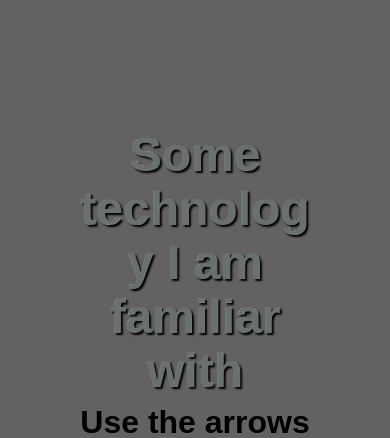
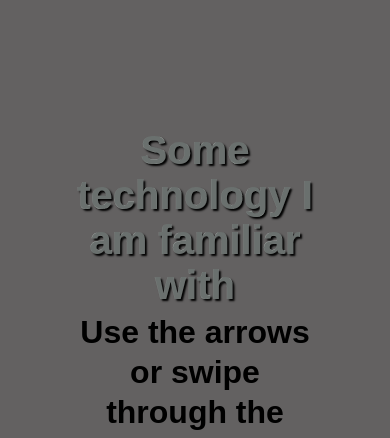
Before and after one commit to DMosca2021/devin_mosca, a React (Create React App) app in the folder client/: page / in a window 390 px wide. Shown: the part 2180-2618 px from the top of the page. Built offline with nearby package versions, Linux system fonts and the light colour scheme; a web font is replaced by a local one.

Commit message:
Added media queries for background image and skills title font

```diff
--- a/client/src/App.scss
+++ b/client/src/App.scss
@@ -87,7 +87,15 @@ p {
   background-color: rgba(128, 128, 128, 0.5);
 }
 
-// Project component styling
+@media screen and (max-width: 768px) {
+  body {
+    background-image: none;
+  }
+
+  #skills-title {
+    font-size: 40px;
+  }
+}
 
 // Set up for card flip animation for project cards -- work in progress
 /* @media screen and (max-width:768px) {
```
